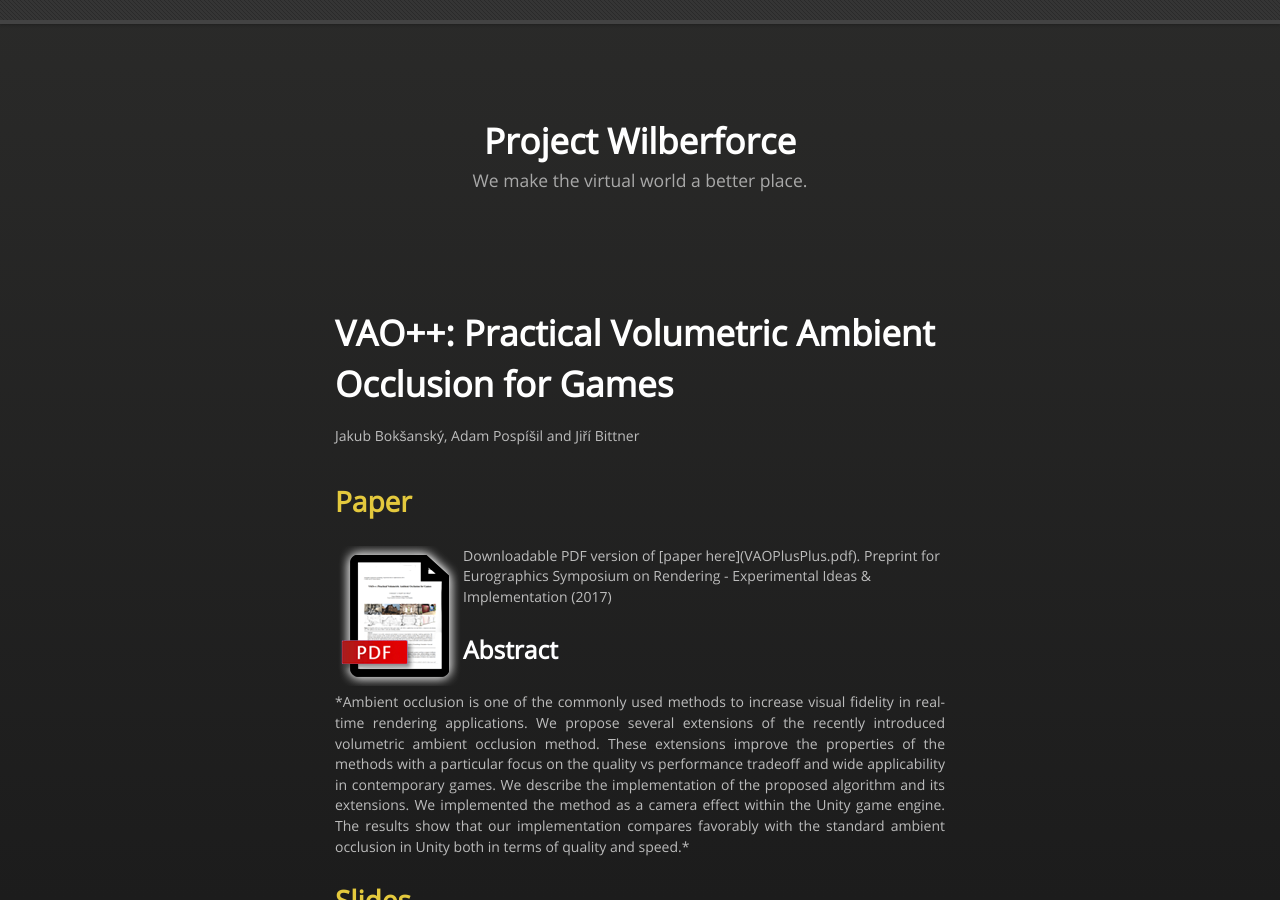
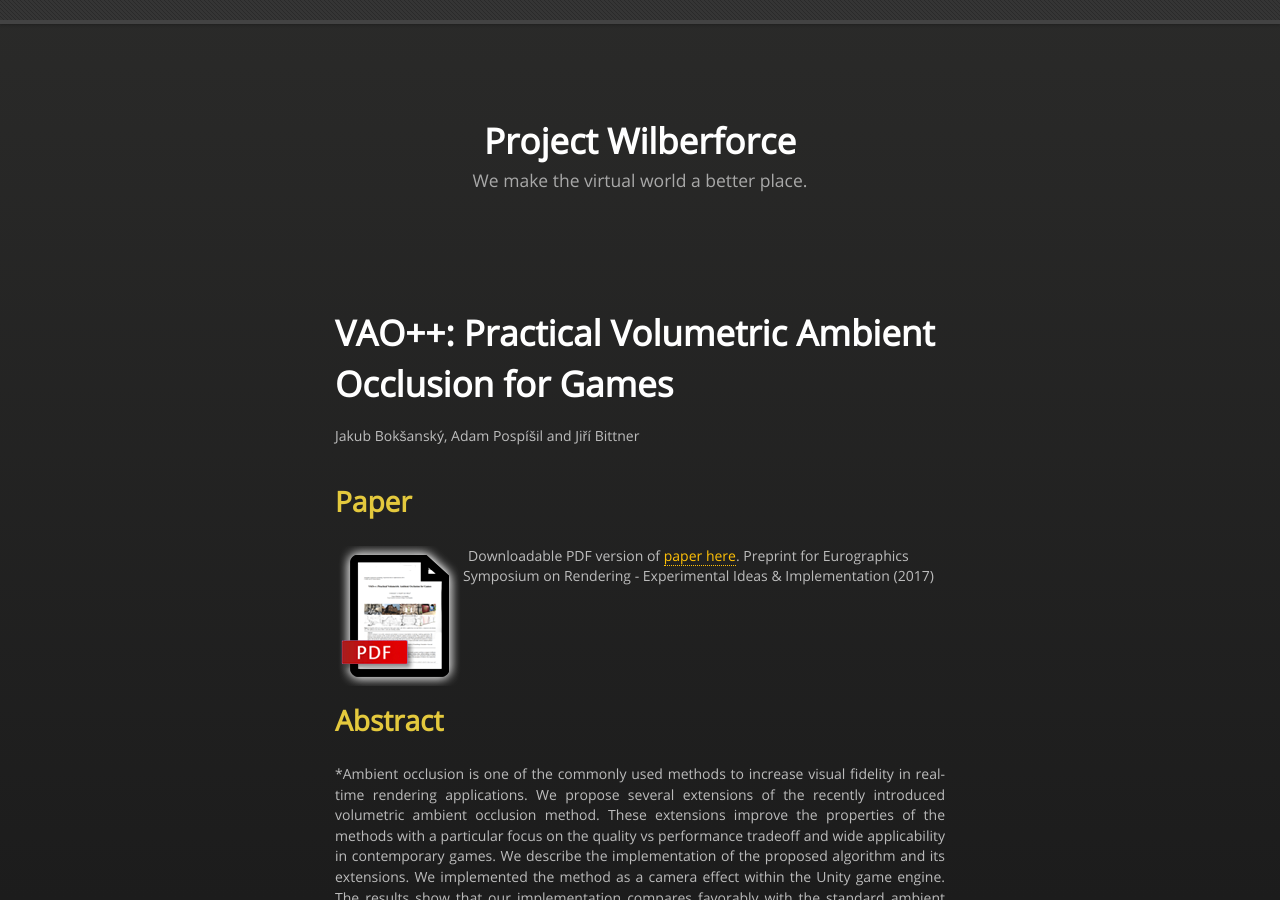
Before and after one commit to projectwilberforce/projectwilberforce.github.io, a Jekyll site: the page built from vaopaper/index.md, in a window 1280 px wide and 900 px high. Built offline with Jekyll 4.4.1, drawn with Linux system fonts in a browser that asks for light colours; nearby versions of some CDN libraries; our own code applies the rules of GitHub Pages for plain Markdown files; part of the change alters nothing that is shown.

Commit message:
icss fix

```diff
--- a/vaopaper/index.md
+++ b/vaopaper/index.md
@@ -15,12 +15,12 @@ Jakub Bokšanský, Adam Pospíšil and Jiří Bittner
 	</a>
 </div>
 
-<div style="display: inline;">
-Downloadable PDF version of [paper here](VAOPlusPlus.pdf).
+<div style="display: inline; margin:5px;">
+Downloadable PDF version of <a href="VAOPlusPlus.pdf">paper here</a>.
 Preprint for Eurographics Symposium on Rendering - Experimental Ideas & Implementation (2017)
 </div>
 
-### Abstract
+## Abstract
 
 <div style="text-align: justify;">
 *Ambient occlusion is one of the commonly used methods to increase visual fidelity in real-time rendering applications. We propose several extensions of the recently introduced volumetric ambient occlusion method. These extensions improve the properties of the methods with a particular focus on the quality vs performance tradeoff and wide applicability in contemporary games. We describe the implementation of the proposed algorithm and its extensions. We implemented the method as a camera effect within the Unity game engine. The results show that our implementation compares favorably with the standard ambient occlusion in Unity both in terms of quality and speed.*
```
